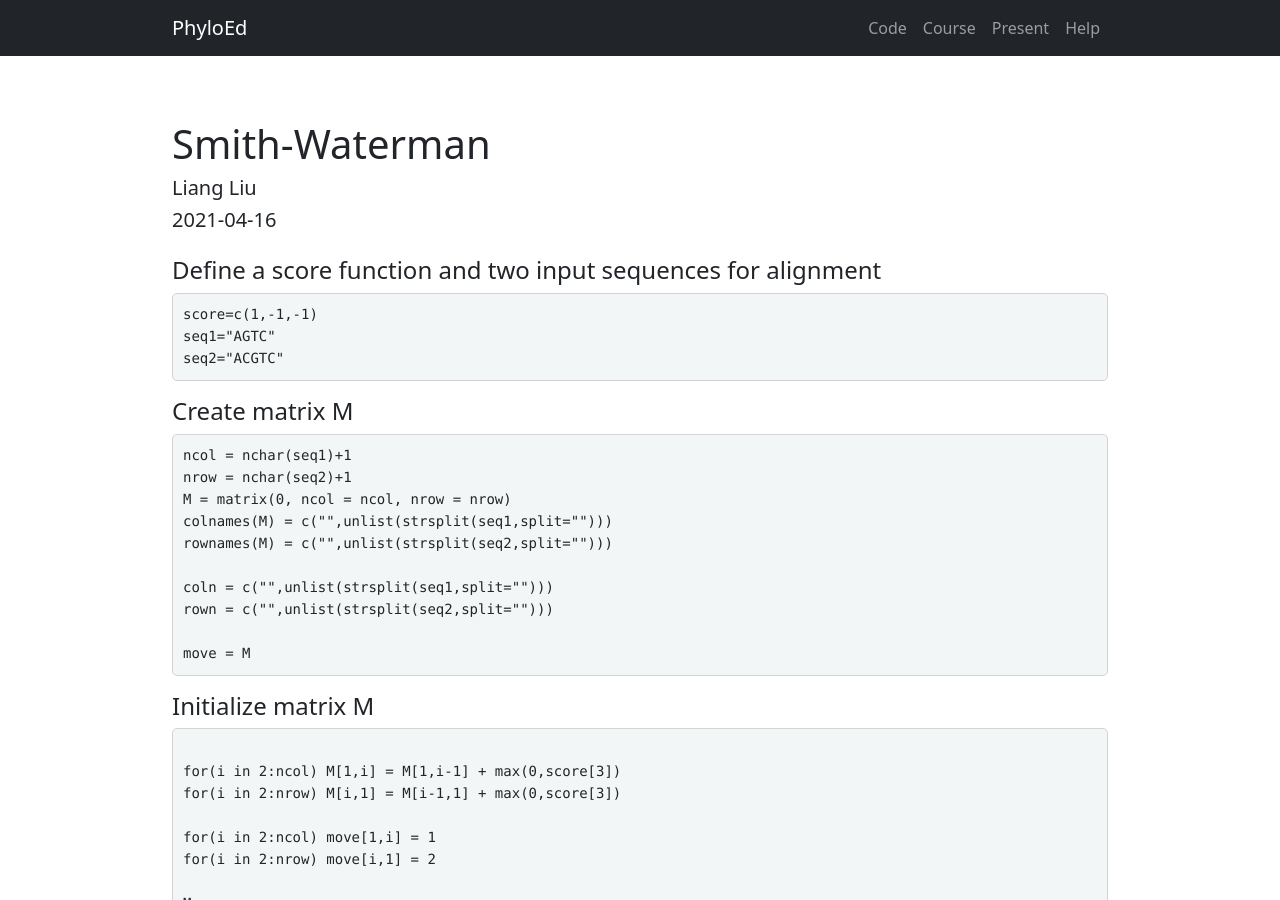
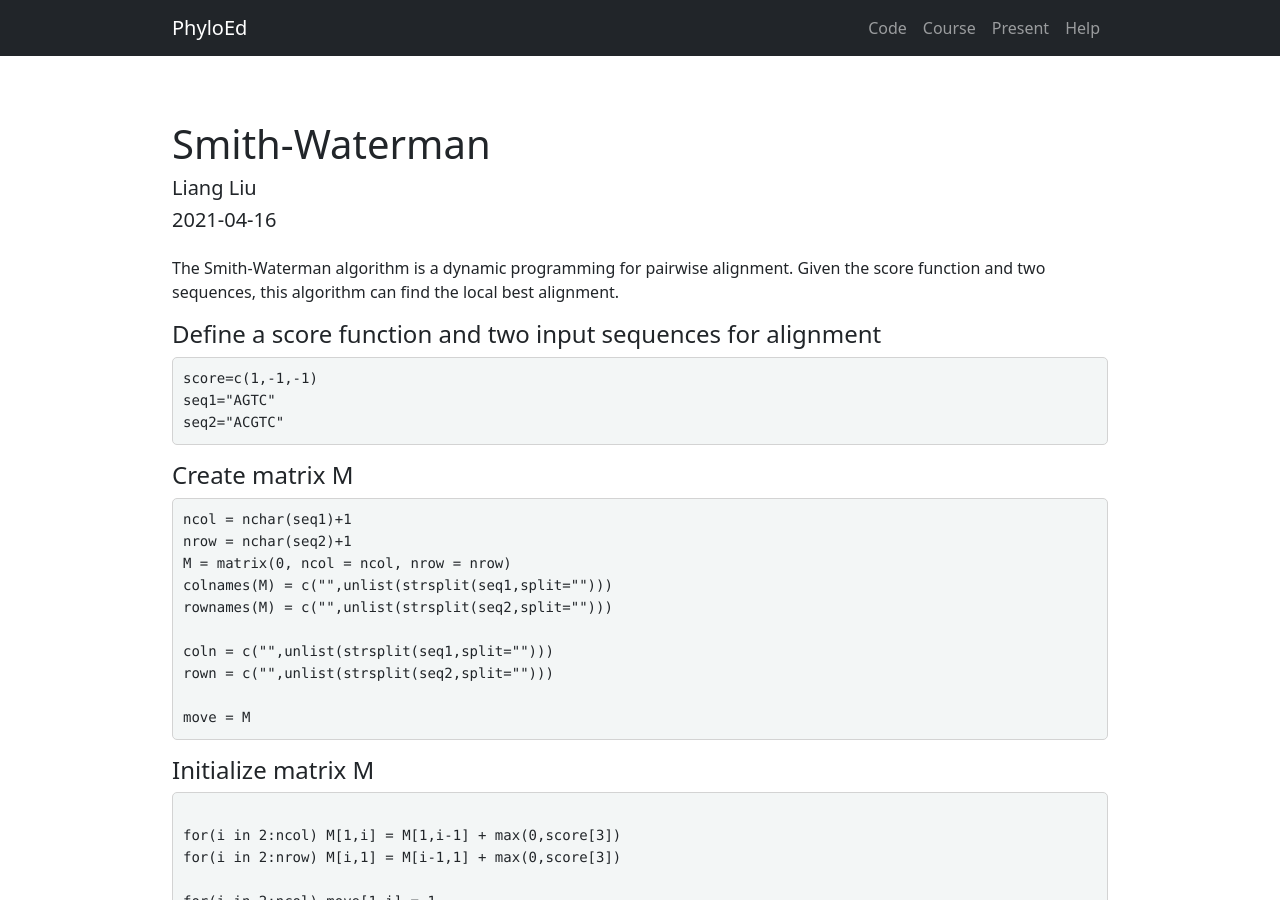
Before and after one commit to lliu1871/PhyEd, a Jekyll site: the page built from code/smith_waterman.md, in a window 1280 px wide and 900 px high. Built offline with Jekyll 4.4.1, drawn with Linux system fonts in a browser that asks for light colours.

Commit message:
Update smith_waterman.md

````diff
--- a/code/smith_waterman.md
+++ b/code/smith_waterman.md
@@ -7,7 +7,7 @@ output: html_document
 date: 2021-04-16
 ---
 
-
+The Smith-Waterman algorithm is a dynamic programming for pairwise alignment. Given the score function and two sequences, this algorithm can find the local best alignment.
 
 #### Define a score function and two input sequences for alignment
 ```{r}
````
